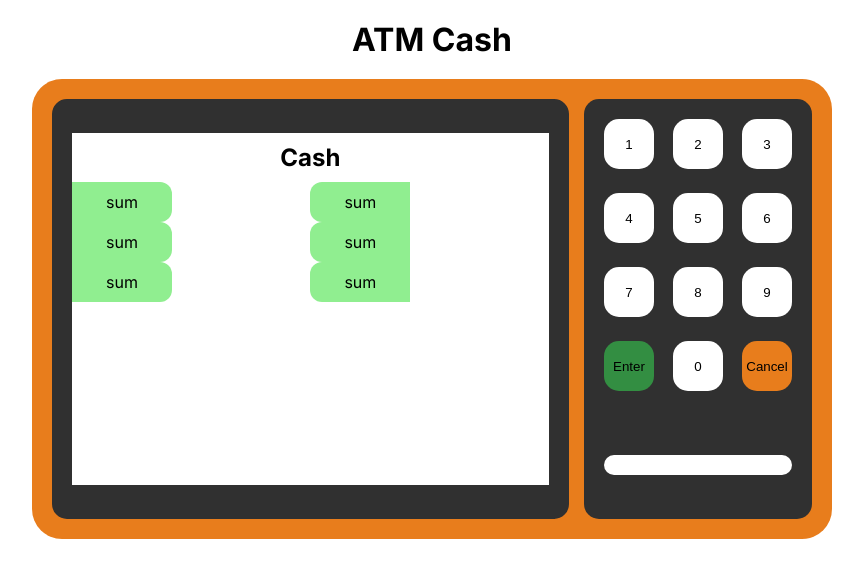
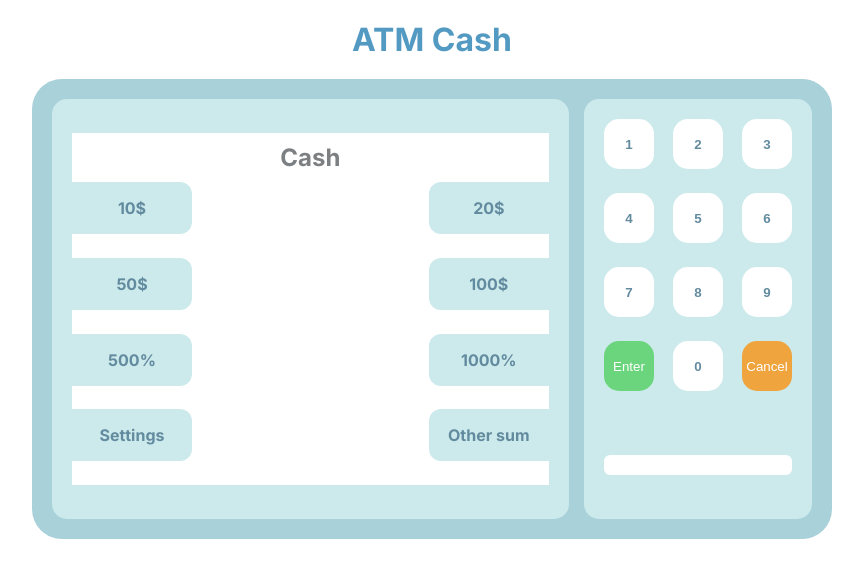
Before and after one commit to Vasya1988/atm, a Next.js app: page / in a window 1280 px wide. Shown: the top 578 px of the page, without its empty margins (208-1071 px from the left). Built offline with nearby package versions, Linux system fonts and the light colour scheme.

Commit message:
update css desktop

```diff
--- a/app/atm/Atm.js
+++ b/app/atm/Atm.js
@@ -19,9 +19,9 @@ const Atm = () => {
                 <button className={classes.digit} data-digit='7' >7</button>
                 <button className={classes.digit} data-digit='8' >8</button>
                 <button className={classes.digit} data-digit='9' >9</button>
-                <button className={classes.digit} data-enter='enter' style={{backgroundColor: 'var(--greenButton)'}}>Enter</button>
+                <button className={classes.digit} data-enter='enter' style={{backgroundColor: 'var(--greenButton)', color: '#fff', fontWeight: 'normal'}}>Enter</button>
                 <button className={classes.digit} data-digit='0' >0</button>
-                <button style={{backgroundColor: 'var(--orange)'}} className={classes.digit} data-cancel='cancel' >Cancel</button>
+                <button style={{backgroundColor: '#efa43d', color: '#fff', fontWeight: 'normal'}} className={classes.digit} data-cancel='cancel' >Cancel</button>
                 <div className={classes.moneyOut} ></div>
             </div>
         </div>
--- a/app/atm/Atm.module.sass
+++ b/app/atm/Atm.module.sass
@@ -6,14 +6,16 @@
     height: 460px
     display: flex
     justify-content: space-between
-    background-color: var(--orange)
+    background-color: var(--lightblue)
     border-radius: var(--borderRadius)
     .atmScreen
+        display: grid
+        grid-template-rows: max-content
         width: 68%
         height: 100%
-        border: 20px solid #303030
-        border-top: 34px solid #303030
-        border-bottom: 34px solid #303030
+        border: 20px solid #cceaeb
+        border-top: 34px solid #cceaeb
+        border-bottom: 34px solid #cceaeb
         border-radius: var(--borderRadius_inner)
         background-color: #fff
     .digits
@@ -25,7 +27,7 @@
         flex-wrap: wrap
         justify-content: space-between
         border-radius: var(--borderRadius_inner)
-        background-color: #303030
+        background-color: #cceaeb
         .digit
             width: 100%
             max-width: 50px
@@ -34,9 +36,11 @@
             background-color: #fff
             text-decoration: none
             border: none
+            font-weight: 800
+            color: #638b9f
         .moneyOut
             margin-top: 40px
             width: 100%
             height: 20px
-            border-radius: var(--borderRadius_inner)
+            border-radius: 6px
             background-color: #fff
--- a/app/atm/screens/mainScreen/MainScreen.js
+++ b/app/atm/screens/mainScreen/MainScreen.js
@@ -6,12 +6,14 @@ const MainScreen = () => {
         <div
             className={classes.MainScreen}
         >
-            <CashButton sum='sum' />
-            <CashButton sum='sum' />
-            <CashButton sum='sum' />
-            <CashButton sum='sum' />
-            <CashButton sum='sum' />
-            <CashButton sum='sum' />
+            <CashButton sum='10$' />
+            <CashButton sum='20$' />
+            <CashButton sum='50$' />
+            <CashButton sum='100$' />
+            <CashButton sum='500%' />
+            <CashButton sum='1000%' />
+            <CashButton sum='Settings' />
+            <CashButton sum='Other sum' />
         </div>
     )
 }
--- a/app/atm/screens/mainScreen/MainsScreen.module.sass
+++ b/app/atm/screens/mainScreen/MainsScreen.module.sass
@@ -1,5 +1,5 @@
 .MainScreen
+    height: 100%
     display: grid
-    grid-template-columns: 1fr 1fr
-    justify-content: space-between
-    justify-items: start
+    grid-template-columns: repeat(2, minmax(100px, 1fr)) // 1fr 1fr
+    // align-items: center
--- a/app/globals.css
+++ b/app/globals.css
@@ -1,6 +1,6 @@
 :root {
-  --orange: #E87D1C;
-  --greenButton: #338E42;
+  --lightblue: #a9d1d9;
+  --greenButton: #6ad57c;
   --borderRadius: 30px;
   --borderRadius_inner: 15px;
 }
--- a/app/page.js
+++ b/app/page.js
@@ -4,7 +4,7 @@ import Atm from './atm/Atm'
 export default function Home() {
   return (
     <>
-      <h1 style={{color: 'var(--green)', textAlign:'center'}}>ATM Cash</h1>
+      <h1 style={{color:'#539ac3', textAlign:'center'}}>ATM Cash</h1>
       <main className={styles.main}>
         <Atm />
       </main>
--- a/components/cashButton/CashButton.module.sass
+++ b/components/cashButton/CashButton.module.sass
@@ -1,16 +1,19 @@
 .CashButton
     width: 100%
-    max-width: 100px
-    height: 40px
+    max-width: 120px
+    height: 52px
     border-top-right-radius: 12px
     border-bottom-right-radius: 12px
-    background-color: lightgreen
+    background-color: #cceaeb
     display: flex
     justify-content: center
     align-items: center
+    color: #638b9f // #2c789d
+    font-weight: bold
 .CashButton:nth-child(2n)
     border-top-right-radius: 0
     border-bottom-right-radius: 0
     border-top-left-radius: 12px
     border-bottom-left-radius: 12px
     // grid-column-end: none
+    justify-self: end
--- a/components/title/Title.module.sass
+++ b/components/title/Title.module.sass
@@ -2,3 +2,4 @@
     padding: 10px
     box-sizing: border-box
     text-align: center
+    color: #7d8083
```
